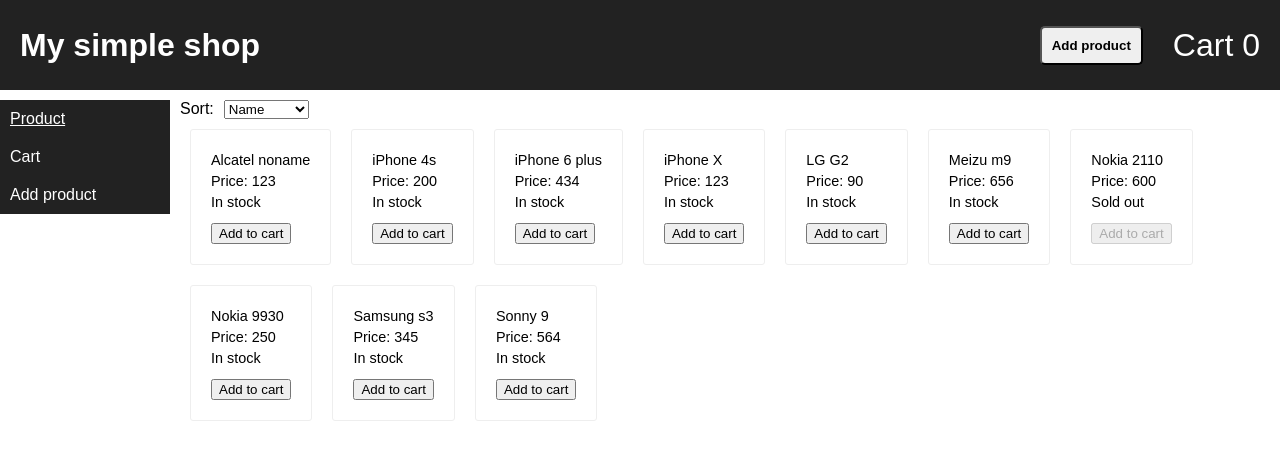
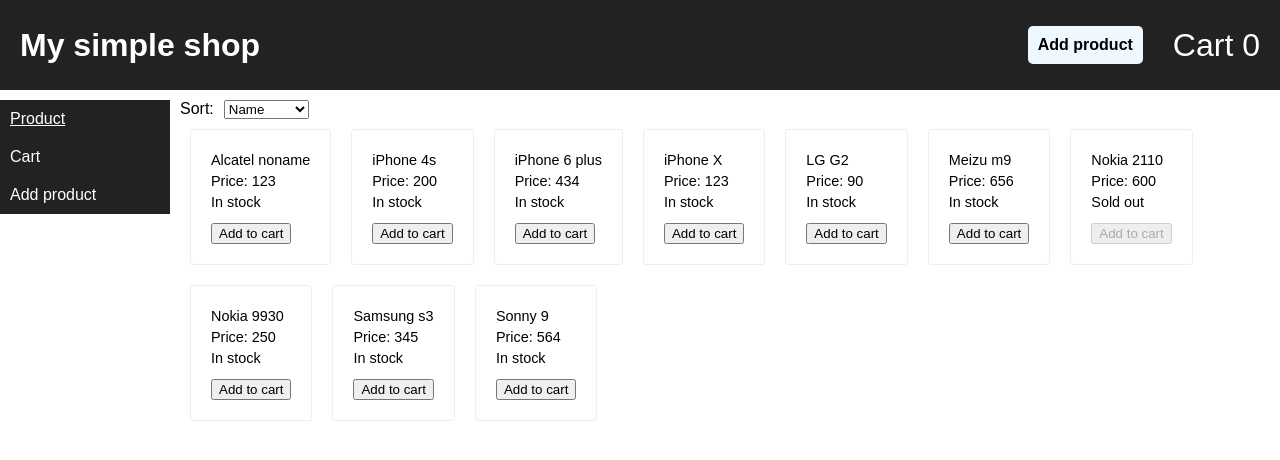
Before and after one commit to AntonChetveryk/shop, a React (Create React App) app: page / in a window 1280 px wide. Shown: the top 460 px of the page. Built offline with nearby package versions, Linux system fonts and the light colour scheme.

Commit message:
change add product

```diff
--- a/src/App.js
+++ b/src/App.js
@@ -15,7 +15,7 @@
     fetch("http://localhost:5000", {
       method: "GET",
       mode: "no-cors",
-    }).then((res) => console.log(res));
+    }).then((res) => console.log(res.body));
   }
 
   render() {
--- a/src/components/header/header.css
+++ b/src/components/header/header.css
@@ -23,14 +23,12 @@
   font-size: 2rem;
 }
 
-.App-btn {
+.App-header .add-product {
+  background: aliceblue;
+  color: black;
   margin-left: auto;
   margin-right: 30px;
   border-radius: 5px;
   padding: 10px;
   font-weight: bold;
 }
-
-.App-btn a {
-  color: black;
-}
--- a/src/components/header/index.js
+++ b/src/components/header/index.js
@@ -11,9 +11,9 @@
       <h1 className="App-title">
         <Link to="/">My simple shop</Link>
       </h1>
-      <button className="App-btn">
-        <Link to="add-product">Add product</Link>
-      </button>
+      <Link to="add-product" className="add-product">
+        Add product
+      </Link>
       <div className="app-cart">
         <Link to="/cart">{`Cart ${props.inCart.length}`}</Link>
       </div>
```
